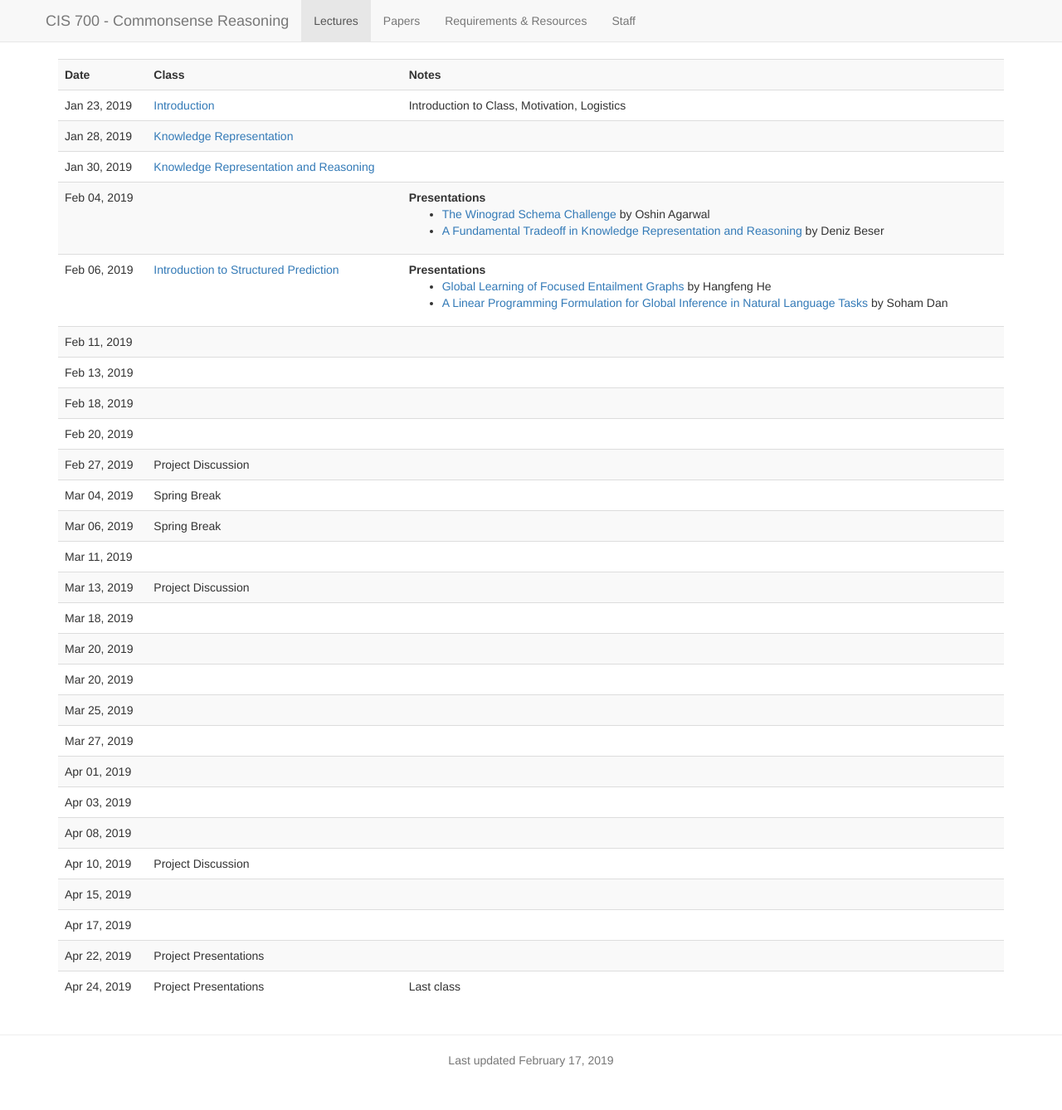
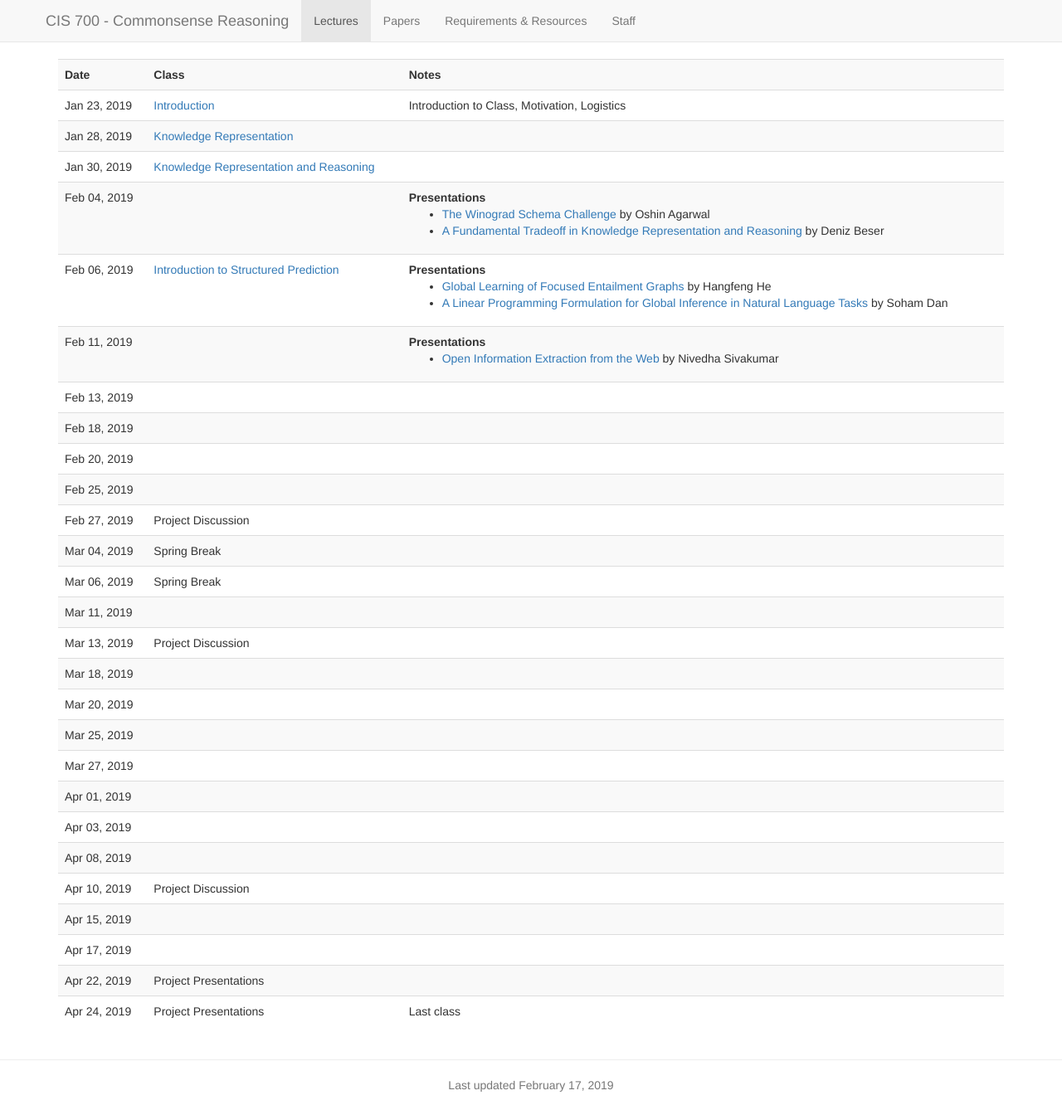
Before and after one commit to nitishgupta/cis700dr, a Jekyll site: the page built from lectures.md, in a window 1280 px wide. Shown: the whole page at 83% size. Built offline with Jekyll 4.4.1, drawn with Linux system fonts in a browser that asks for light colours; nearby versions of some CDN libraries; a script that is not in the unit is left out; before the commit the page ends 1308 px from its top, so only the background shows below that.

Commit message:
lec schedule, presentation slides

```diff
--- a/_data/lectures.yaml
+++ b/_data/lectures.yaml
@@ -52,6 +52,11 @@
     date: 2019-02-11
     title:
     slides:
+    presentations:
+        -
+            title: Open Information Extraction from the Web
+            presenter: Nivedha Sivakumar
+            link: presentation_slides/OpenIE.pptx
     comments:
 
 -
@@ -68,6 +73,12 @@
 
 -
     date: 2019-02-20
+    title:
+    slides:
+    comments:
+
+-
+    date: 2019-02-25
     title:
     slides:
     comments:
@@ -109,13 +120,6 @@
     title:
     slides:
     comments:
-
--
-    date: 2019-03-20
-    title:
-    slides:
-    comments:
-
 
 -
     date: 2019-03-20
```
Also changed, not shown: 1 other file.
